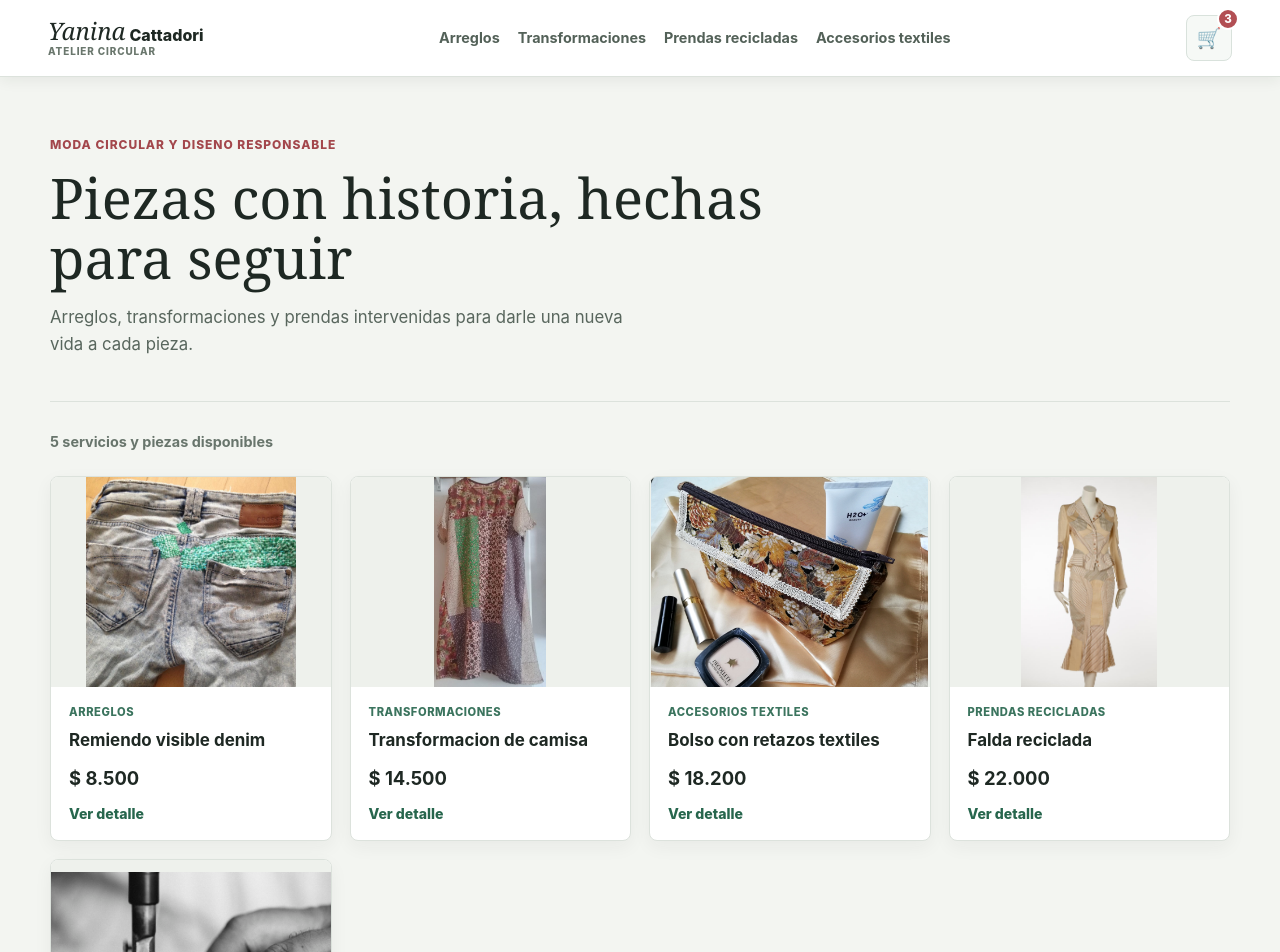
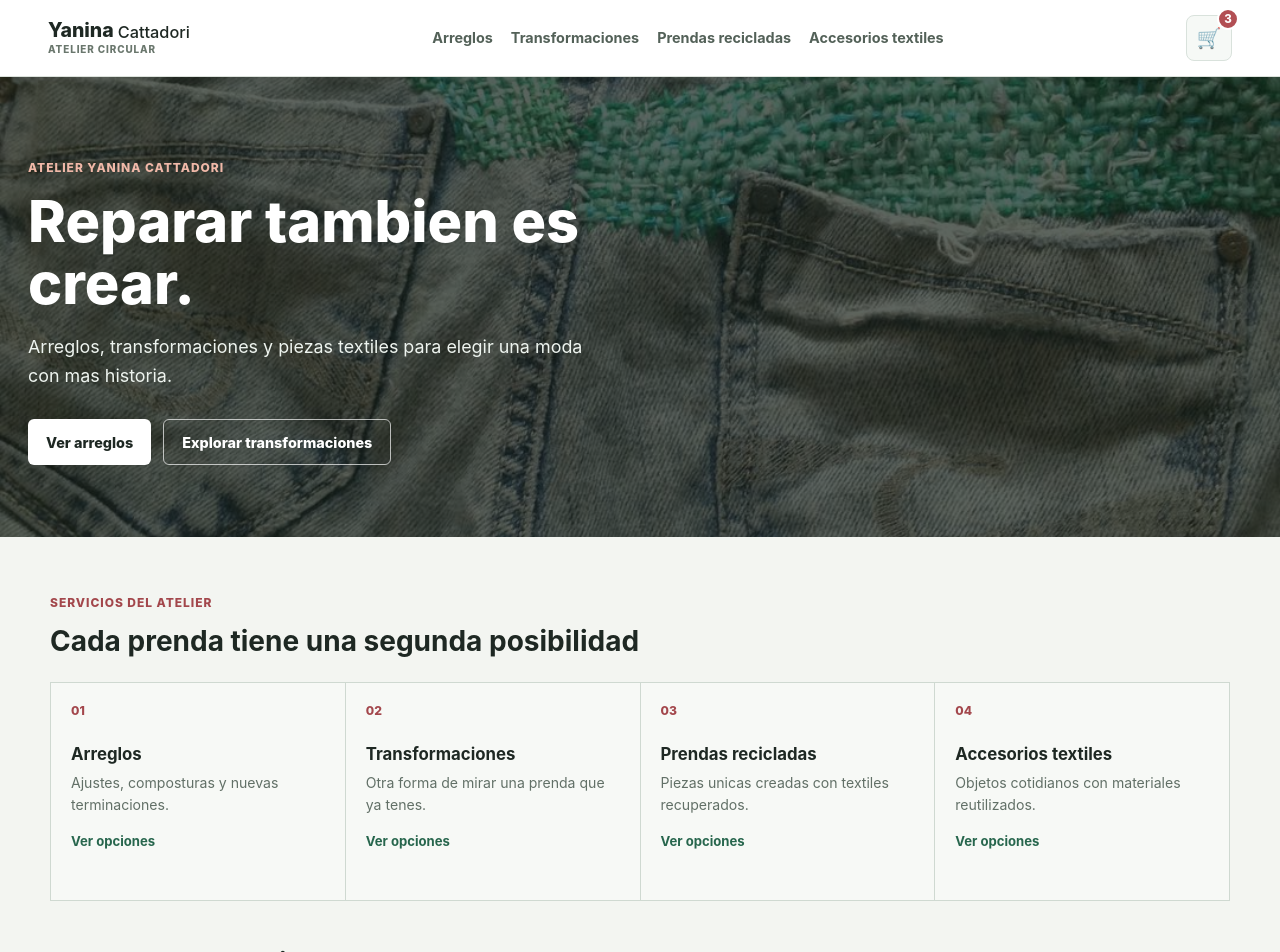
Before and after one commit to iblsolutionstech/Proyecto-React-Atelier-Yanina-Cattadori, a React (Vite) app: page / in a window 1280 px wide. Shown: the top 952 px of the page. Built offline with nearby package versions, Linux system fonts and the light colour scheme.

Commit message:
Presentacion del atelier

```diff
--- /dev/null
+++ b/src/components/HomeHero.jsx
@@ -0,0 +1,22 @@
+import { Link } from 'react-router-dom'
+
+function HomeHero() {
+  return (
+    <section className="home-hero">
+      <div className="hero-shade" />
+      <div className="hero-content">
+        <p className="eyebrow hero-eyebrow">Atelier Yanina Cattadori</p>
+        <h1>Reparar tambien es crear.</h1>
+        <p>
+          Arreglos, transformaciones y piezas textiles para elegir una moda con mas historia.
+        </p>
+        <div className="hero-actions">
+          <Link className="primary-action" to="/category/arreglos">Ver arreglos</Link>
+          <Link className="secondary-action" to="/category/transformaciones">Explorar transformaciones</Link>
+        </div>
+      </div>
+    </section>
+  )
+}
+
+export default HomeHero
--- a/src/components/ItemListContainer.jsx
+++ b/src/components/ItemListContainer.jsx
@@ -3,6 +3,7 @@ import PropTypes from 'prop-types'
 import { Link, useParams } from 'react-router-dom'
 import { getProducts } from '../mock/asyncMock.js'
 import { categories } from '../mock/asyncMock.js'
+import HomeHero from './HomeHero.jsx'
 import ItemList from './ItemList.jsx'
 
 function ItemListContainer({ greeting }) {
@@ -44,13 +45,36 @@ function ItemListContainer({ greeting }) {
 
   return (
     <main className="item-list-container">
-      <section className="welcome-panel">
-        <p className="eyebrow">Moda circular y diseno responsable</p>
-        <h1>{heading}</h1>
-        <p>{description}</p>
-      </section>
+      {selectedCategory ? (
+        <section className="welcome-panel">
+          <p className="eyebrow">Moda circular y diseno responsable</p>
+          <h1>{heading}</h1>
+          <p>{description}</p>
+        </section>
+      ) : (
+        <>
+          <HomeHero />
+          <section className="service-explorer" aria-labelledby="service-explorer-title">
+            <div className="section-intro">
+              <p className="eyebrow">Servicios del atelier</p>
+              <h2 id="service-explorer-title">Cada prenda tiene una segunda posibilidad</h2>
+            </div>
+            <div className="service-links">
+              {categories.map((category, index) => (
+                <Link to={`/category/${category.id}`} key={category.id}>
+                  <span>0{index + 1}</span>
+                  <h3>{category.name}</h3>
+                  <p>{category.description}</p>
+                  <strong>Ver opciones</strong>
+                </Link>
+              ))}
+            </div>
+          </section>
+        </>
+      )}
 
-      <section className="catalog-section" aria-label="Catalogo de productos">
+      <section className="catalog-section" id="catalogo" aria-label="Catalogo de productos">
+        {!selectedCategory && <h2 className="catalog-title">Catalogo del atelier</h2>}
         <div className="catalog-toolbar">
           <p>{selectedCategory ? `${items.length} opciones en esta categoria` : `${items.length} servicios y piezas disponibles`}</p>
           {selectedCategory && <Link to="/">Ver todo el catalogo</Link>}
--- a/src/index.css
+++ b/src/index.css
@@ -14,8 +14,8 @@ a { color: inherit; }
 .navbar { position: sticky; top: 0; z-index: 10; border-bottom: 1px solid #dce2dc; background: #fff; box-shadow: 0 3px 14px rgba(28, 40, 33, .07); }
 .navbar-content { width: min(100%, 1240px); min-height: 76px; margin: 0 auto; padding: 10px 28px; display: flex; align-items: center; gap: 28px; }
 .brand { flex: 0 0 auto; display: grid; grid-template-columns: auto auto; column-gap: 4px; color: #1e2823; line-height: 1; text-decoration: none; }
-.brand-signature { font-family: Georgia, serif; font-size: 1.5rem; font-style: italic; }
-.brand-surname { align-self: end; font-size: 1rem; font-weight: 800; }
+.brand-signature { font-size: 1.22rem; font-weight: 800; }
+.brand-surname { align-self: end; font-size: 1.02rem; font-weight: 500; }
 .brand-caption { grid-column: 1 / -1; margin-top: 4px; color: #6a776d; font-size: .62rem; font-weight: 800; letter-spacing: .09em; text-transform: uppercase; }
 .category-nav { flex: 1; display: flex; justify-content: center; align-items: center; gap: 18px; }
 .category-link { padding: 10px 0; border-bottom: 2px solid transparent; color: #536158; font-size: .9rem; font-weight: 700; text-decoration: none; white-space: nowrap; }
@@ -27,10 +27,34 @@ a { color: inherit; }
 .welcome-panel, .catalog-section, .product-detail, .product-detail-heading, .footer-content { width: min(100%, 1180px); margin-right: auto; margin-left: auto; }
 .welcome-panel { padding: 10px 0 42px; border-bottom: 1px solid #dce2dc; }
 .eyebrow { margin: 0 0 12px; color: #a3474c; font-size: .75rem; font-weight: 800; letter-spacing: .08em; text-transform: uppercase; }
-h1 { max-width: 720px; margin: 0; color: #1e2823; font-family: Georgia, serif; font-size: 3.5rem; font-weight: 500; line-height: 1.08; }
+h1 { max-width: 720px; margin: 0; color: #1e2823; font-size: 3.2rem; font-weight: 800; line-height: 1.08; }
 p { color: #58665d; line-height: 1.65; }
 .welcome-panel > p:last-child { max-width: 600px; margin: 16px 0 0; font-size: 1.05rem; }
-.catalog-section { padding-top: 28px; }
+.home-hero { position: relative; isolation: isolate; min-height: 460px; margin: -48px -28px 0; padding: 72px max(28px, calc((100% - 1180px) / 2)); display: flex; align-items: flex-end; overflow: hidden; background: url('/products/remiendo-denim.jpg') center / cover no-repeat; }
+.hero-shade { position: absolute; inset: 0; z-index: -1; background: rgba(18, 30, 23, .68); }
+.hero-content { width: min(100%, 650px); color: #fff; }
+.hero-eyebrow { color: #f0b8a8; }
+.hero-content h1 { color: #fff; font-size: 3.6rem; }
+.hero-content > p:not(.eyebrow) { max-width: 570px; margin: 18px 0 0; color: #eef4ef; font-size: 1.12rem; }
+.hero-actions { display: flex; flex-wrap: wrap; gap: 12px; margin-top: 28px; }
+.primary-action, .secondary-action { display: inline-flex; align-items: center; justify-content: center; min-height: 46px; padding: 0 18px; border-radius: 6px; font-size: .9rem; font-weight: 800; text-decoration: none; }
+.primary-action { background: #fff; color: #1e2823; }
+.secondary-action { border: 1px solid rgba(255, 255, 255, .68); color: #fff; }
+.primary-action:hover { background: #e7eee8; }
+.secondary-action:hover { background: rgba(255, 255, 255, .14); }
+.service-explorer { width: min(100%, 1180px); margin: 0 auto; padding: 56px 0 8px; }
+.section-intro { max-width: 610px; margin-bottom: 24px; }
+.section-intro h2, .catalog-title { margin: 0; color: #1e2823; font-size: 1.75rem; line-height: 1.2; }
+.service-links { display: grid; grid-template-columns: repeat(4, minmax(0, 1fr)); border-top: 1px solid #cfd9d1; border-left: 1px solid #cfd9d1; }
+.service-links a { min-height: 218px; border-right: 1px solid #cfd9d1; border-bottom: 1px solid #cfd9d1; background: #f7f9f6; padding: 20px; color: #1e2823; text-decoration: none; transition: background-color 180ms ease, color 180ms ease; }
+.service-links a:hover { background: #246048; color: #fff; }
+.service-links span { display: block; color: #a3474c; font-size: .76rem; font-weight: 800; }
+.service-links h3 { margin: 26px 0 8px; font-size: 1.05rem; }
+.service-links p { margin: 0; color: #627067; font-size: .88rem; line-height: 1.5; }
+.service-links strong { display: inline-block; margin-top: 18px; color: #27664d; font-size: .82rem; }
+.service-links a:hover span, .service-links a:hover p, .service-links a:hover strong { color: #fff; }
+.catalog-section { padding-top: 38px; }
+.catalog-title { margin-bottom: 18px; }
 .catalog-toolbar { display: flex; align-items: center; justify-content: space-between; gap: 20px; margin-bottom: 22px; }
 .catalog-toolbar p { margin: 0; color: #68756c; font-size: .9rem; font-weight: 700; }
 .catalog-toolbar a, .empty-catalog a, .detail-status a, .not-found a { color: #27664d; font-size: .9rem; font-weight: 800; text-decoration: none; }
@@ -61,7 +85,7 @@ p { color: #58665d; line-height: 1.65; }
 .product-detail { display: grid; grid-template-columns: minmax(0, 1.04fr) minmax(360px, .96fr); gap: 46px; align-items: center; border: 1px solid #dce2dc; border-radius: 8px; background: #fff; padding: 28px; }
 .product-detail-image-wrapper { overflow: hidden; border-radius: 6px; background: #eef1ec; }
 .product-detail-image { display: block; width: 100%; aspect-ratio: 4 / 3; object-fit: contain; background: #eef1ec; }
-.product-detail-info h2 { margin: 0; color: #1e2823; font-family: Georgia, serif; font-size: 2.2rem; font-weight: 500; line-height: 1.15; }
+.product-detail-info h2 { margin: 0; color: #1e2823; font-size: 2.2rem; font-weight: 800; line-height: 1.15; }
 .product-detail-info p { margin: 16px 0 0; font-size: 1rem; }
 .product-detail-price { display: block; margin-top: 14px; color: #27664d; font-size: 1.65rem; }
 .product-detail-description { border-left: 3px solid #b24f54; padding-left: 15px; }
@@ -79,7 +103,7 @@ p { color: #58665d; line-height: 1.65; }
 
 .site-footer { margin-top: auto; border-top: 1px solid #dce2dc; background: #fff; padding: 34px 28px 22px; }
 .footer-content { display: flex; align-items: flex-start; justify-content: space-between; gap: 32px; }
-.footer-brand { margin: 0; color: #1e2823; font-family: Georgia, serif; font-size: 1.35rem; font-style: italic; font-weight: 700; }
+.footer-brand { margin: 0; color: #1e2823; font-size: 1.18rem; font-weight: 800; }
 .footer-content p:not(.footer-brand) { max-width: 380px; margin: 8px 0 0; font-size: .9rem; }
 .footer-content nav { display: flex; flex-wrap: wrap; justify-content: flex-end; gap: 12px 20px; }
 .footer-content nav a { color: #526057; font-size: .88rem; font-weight: 700; text-decoration: none; }
@@ -89,6 +113,6 @@ p { color: #58665d; line-height: 1.65; }
 .not-found h1 { max-width: 620px; font-size: 3rem; }
 .not-found p:not(.eyebrow) { max-width: 480px; margin: 16px auto 22px; }
 
-@media (max-width: 960px) { .product-grid { grid-template-columns: repeat(3, minmax(0, 1fr)); } .navbar-content { gap: 20px; } .category-nav { justify-content: flex-start; gap: 14px; overflow-x: auto; } }
-@media (max-width: 720px) { .navbar-content { min-height: auto; padding: 14px 18px; flex-wrap: wrap; } .category-nav { order: 3; width: 100%; padding-bottom: 2px; } .category-link { padding: 7px 0; } .item-list-container, .product-detail-section { padding: 36px 18px 60px; } .welcome-panel { padding-bottom: 30px; } h1, .not-found h1 { font-size: 2.5rem; } .product-grid { grid-template-columns: repeat(2, minmax(0, 1fr)); gap: 12px; } .product-info { padding: 14px; } .product-detail { grid-template-columns: 1fr; gap: 28px; padding: 18px; } .product-detail-info h2 { font-size: 1.85rem; } .footer-content { flex-direction: column; gap: 22px; } .footer-content nav { justify-content: flex-start; } }
-@media (max-width: 420px) { .product-grid { grid-template-columns: 1fr; } .catalog-toolbar { align-items: flex-start; flex-direction: column; gap: 8px; } .product-detail-data { grid-template-columns: 1fr; } }
+@media (max-width: 960px) { .product-grid { grid-template-columns: repeat(3, minmax(0, 1fr)); } .navbar-content { gap: 20px; } .category-nav { justify-content: flex-start; gap: 14px; overflow-x: auto; } .service-links { grid-template-columns: repeat(2, minmax(0, 1fr)); } }
+@media (max-width: 720px) { .navbar-content { min-height: auto; padding: 14px 18px; flex-wrap: wrap; } .category-nav { order: 3; width: 100%; padding-bottom: 2px; } .category-link { padding: 7px 0; } .item-list-container, .product-detail-section { padding: 36px 18px 60px; } .home-hero { min-height: 480px; margin: -36px -18px 0; padding: 46px 18px; } .hero-content h1 { font-size: 2.7rem; } .welcome-panel { padding-bottom: 30px; } h1, .not-found h1 { font-size: 2.5rem; } .service-explorer { padding-top: 42px; } .product-grid { grid-template-columns: repeat(2, minmax(0, 1fr)); gap: 12px; } .product-info { padding: 14px; } .product-detail { grid-template-columns: 1fr; gap: 28px; padding: 18px; } .product-detail-info h2 { font-size: 1.85rem; } .footer-content { flex-direction: column; gap: 22px; } .footer-content nav { justify-content: flex-start; } }
+@media (max-width: 420px) { .product-grid, .service-links { grid-template-columns: 1fr; } .hero-content h1 { font-size: 2.35rem; } .catalog-toolbar { align-items: flex-start; flex-direction: column; gap: 8px; } .product-detail-data { grid-template-columns: 1fr; } }
--- a/src/mock/asyncMock.js
+++ b/src/mock/asyncMock.js
@@ -57,10 +57,10 @@ export const products = [
 ]
 
 export const categories = [
-  { id: 'arreglos', name: 'Arreglos' },
-  { id: 'transformaciones', name: 'Transformaciones' },
-  { id: 'prendas-recicladas', name: 'Prendas recicladas' },
-  { id: 'accesorios-textiles', name: 'Accesorios textiles' },
+  { id: 'arreglos', name: 'Arreglos', description: 'Ajustes, composturas y nuevas terminaciones.' },
+  { id: 'transformaciones', name: 'Transformaciones', description: 'Otra forma de mirar una prenda que ya tenes.' },
+  { id: 'prendas-recicladas', name: 'Prendas recicladas', description: 'Piezas unicas creadas con textiles recuperados.' },
+  { id: 'accesorios-textiles', name: 'Accesorios textiles', description: 'Objetos cotidianos con materiales reutilizados.' },
 ]
 
 export const getProducts = () => {
```
